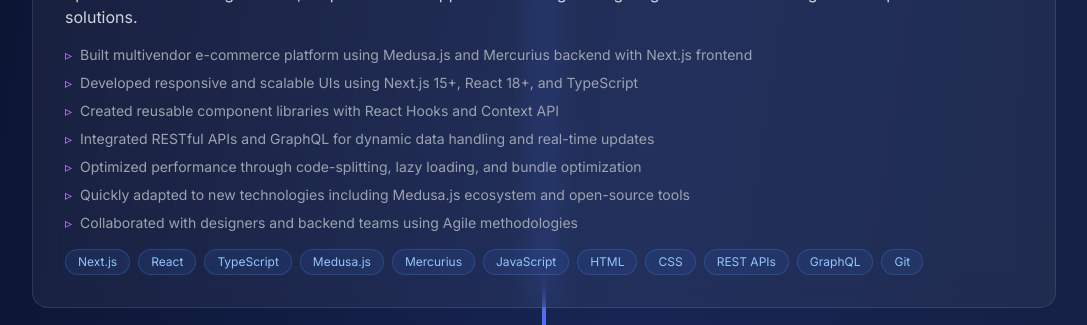
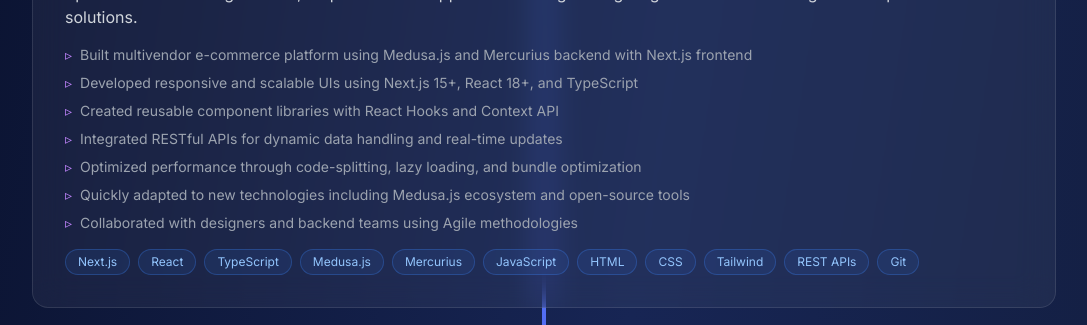
Before and after one commit to roshan-githubb/portfolio_roshan_budhathoki, a Next.js app: page / in a window 1280 px wide. Shown: the part 3320-3645 px from the top of the page, without its empty margins (96-1183 px from the left). Built offline with nearby package versions, Linux system fonts and the light colour scheme.

Commit message:
Added my relevant projects that I worked

```diff
--- a/components/Experience.tsx
+++ b/components/Experience.tsx
@@ -22,12 +22,12 @@
         'Built multivendor e-commerce platform using Medusa.js and Mercurius backend with Next.js frontend',
         'Developed responsive and scalable UIs using Next.js 15+, React 18+, and TypeScript',
         'Created reusable component libraries with React Hooks and Context API',
-        'Integrated RESTful APIs and GraphQL for dynamic data handling and real-time updates',
+        'Integrated RESTful APIs for dynamic data handling and real-time updates',
         'Optimized performance through code-splitting, lazy loading, and bundle optimization',
         'Quickly adapted to new technologies including Medusa.js ecosystem and open-source tools',
         'Collaborated with designers and backend teams using Agile methodologies',
       ],
-      technologies: ['Next.js', 'React', 'TypeScript', 'Medusa.js', 'Mercurius', 'JavaScript', 'HTML', 'CSS', 'REST APIs', 'GraphQL', 'Git'],
+      technologies: ['Next.js', 'React', 'TypeScript', 'Medusa.js', 'Mercurius', 'JavaScript', 'HTML', 'CSS', 'Tailwind', 'REST APIs', 'Git'],
     },
     {
       title: 'Full Stack Software Engineer',
```
